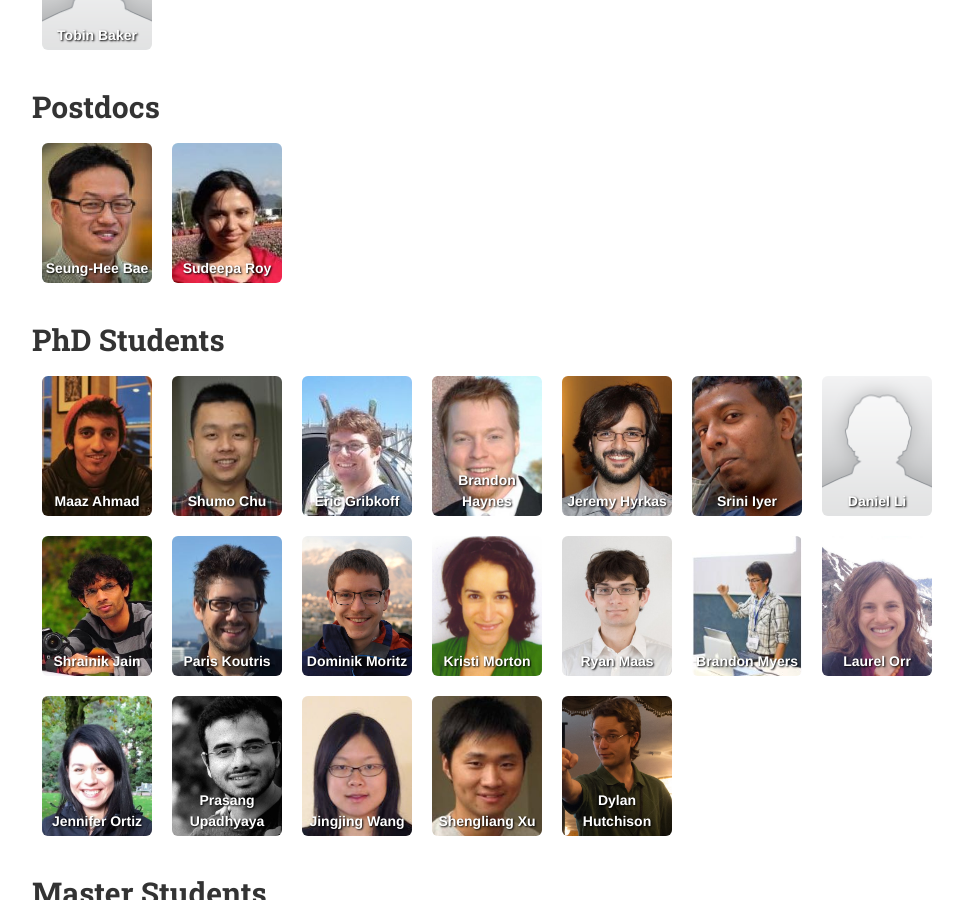
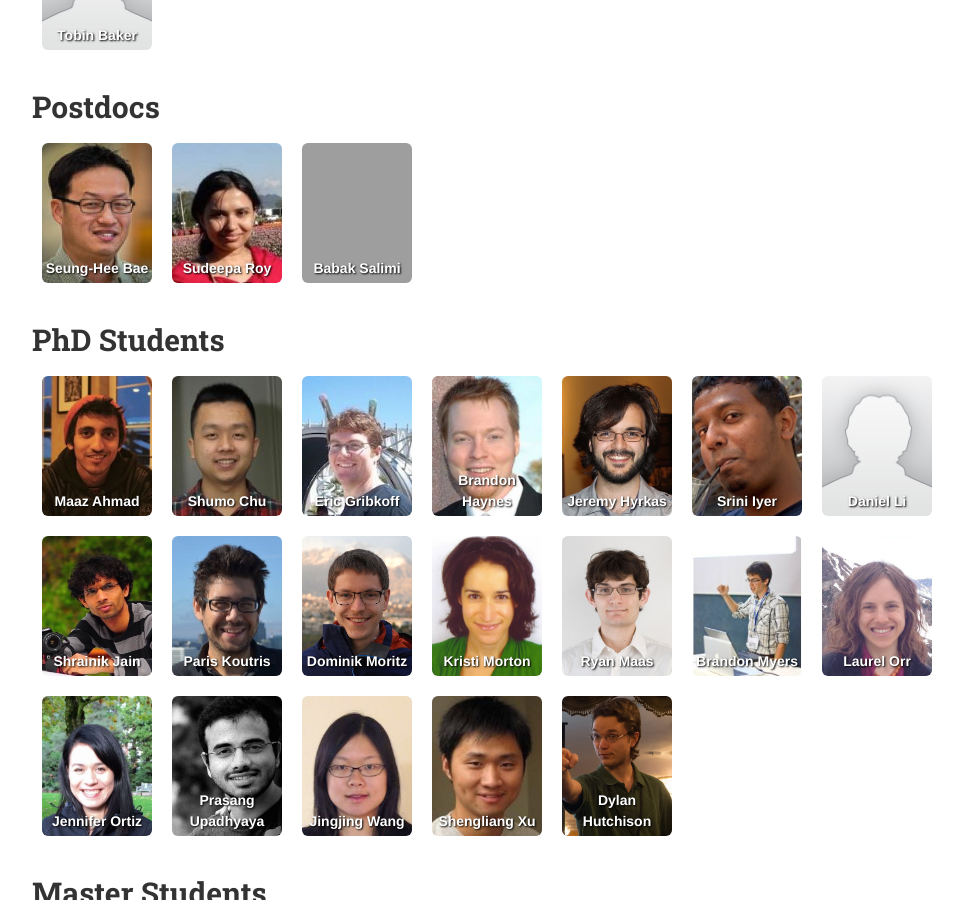
Before and after one commit to uwdb/website, a Jekyll site: the page built from people.markdown, in a window 1280 px wide and 900 px high, scrolled down 780 px. Shown: the whole window, without its empty margins (123-1086 px from the left). Built offline with Jekyll 4.4.1, drawn with Linux system fonts in a browser that asks for light colours; nearby versions of some CDN libraries.

Commit message:
babak is added to postdocs list

```diff
--- a/_data/postdocs.yml
+++ b/_data/postdocs.yml
@@ -5,3 +5,6 @@
 - name: Sudeepa Roy
   website: http://homes.cs.washington.edu/~sudeepa/
   image: sudeepa.jpg
+
+- name: Babak Salimi
+  image: babak.jpg
```
